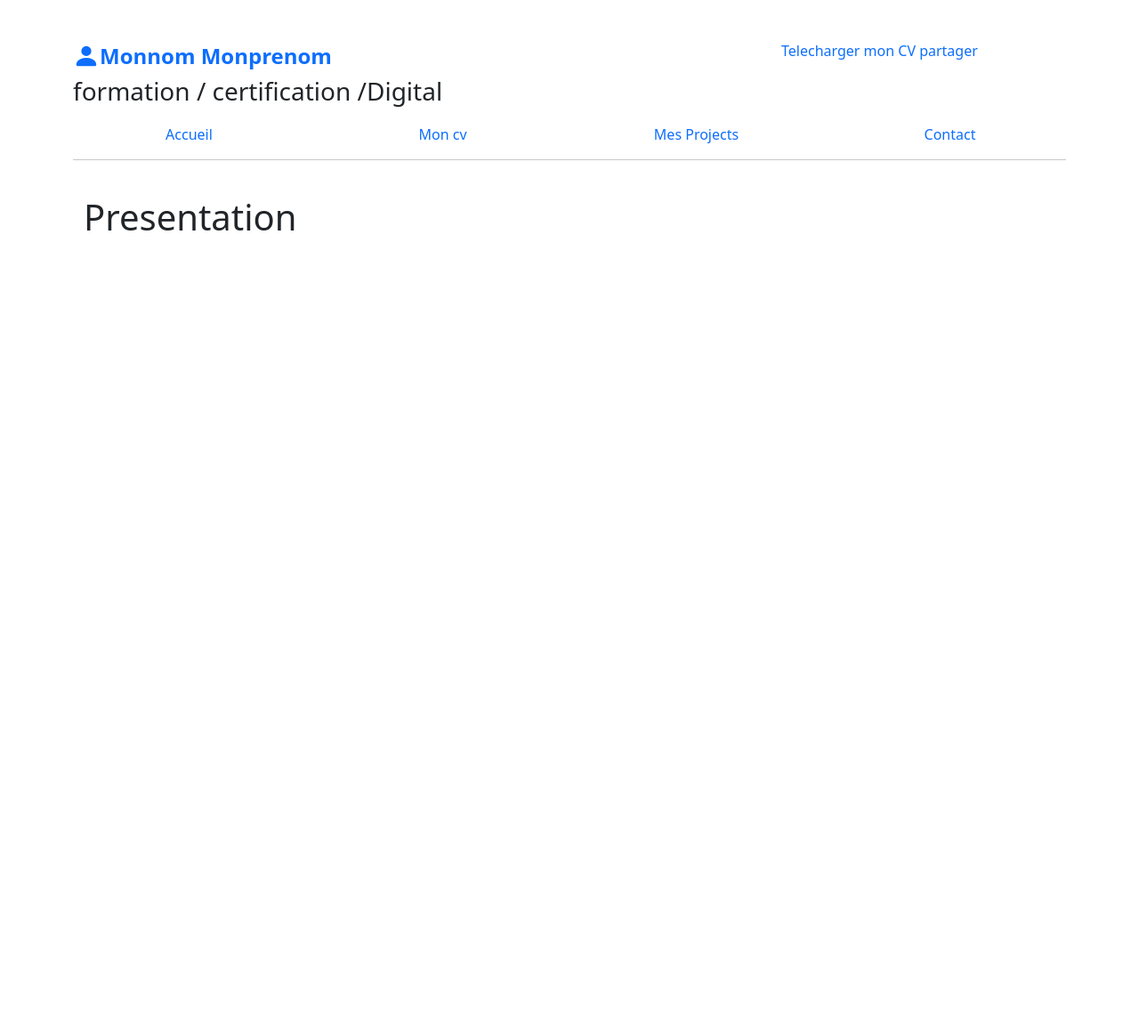
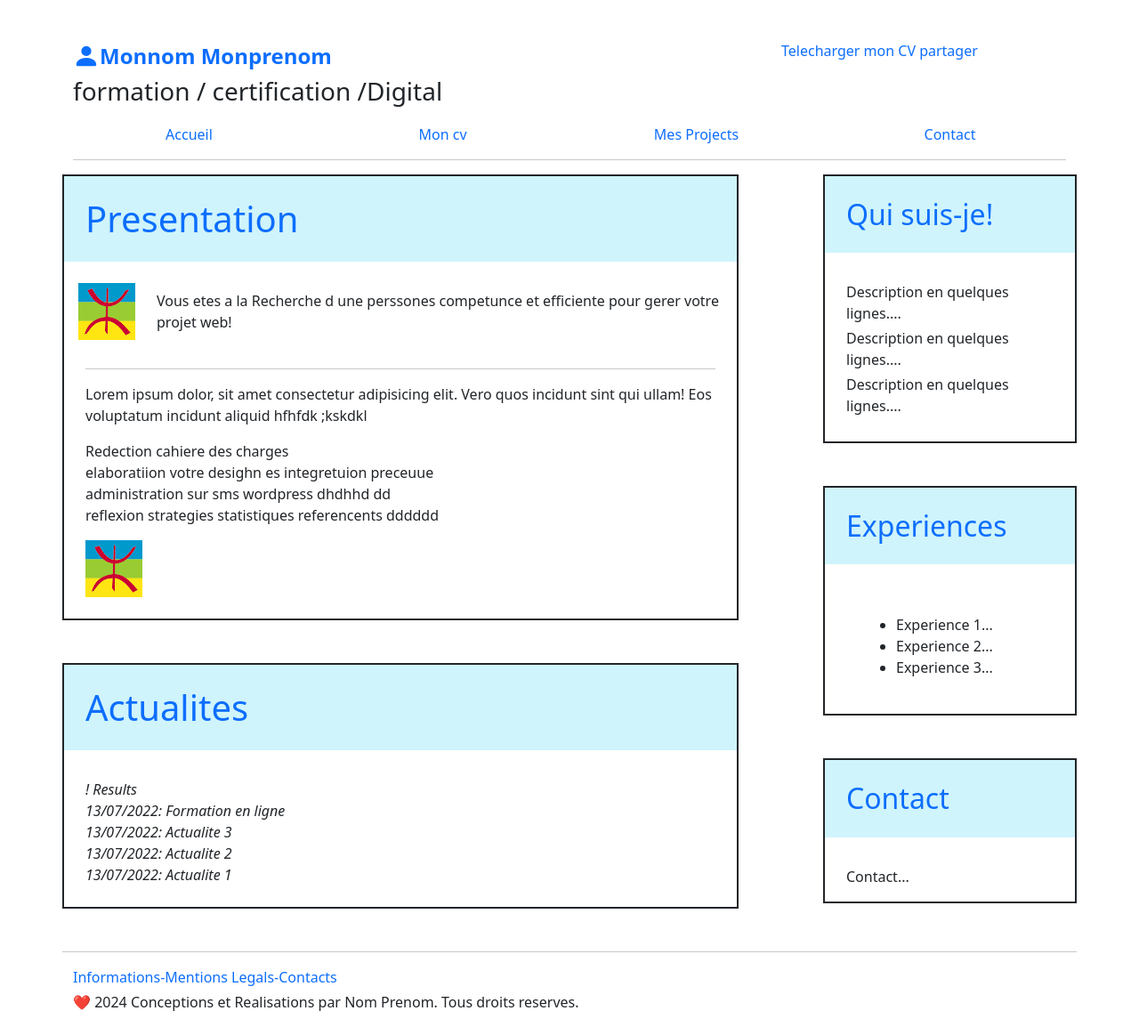
Before and after one commit to Mohda24/TP-2-bootstrap, a plain HTML site: page index.html in a window 1280 px wide. Shown: the part 919-2073 px from the top of the page at 89% size. Before the commit the page ends 1219 px from the top, so only its background shows below. Drawn offline with Linux system fonts and the light colour scheme.

Commit message:
i modified my tp of Bootstrap

```diff
--- a/index.html
+++ b/index.html
@@ -20,7 +20,7 @@
         <p><strong>regardons Quelques images aleatoire</strong> depuis <a href="">https://lorempixel.com</a></p>
         <div class="row">
             <div class="col">
-                <div class="" >
+                <div class="mycard" >
                     <div class="card-body text-center pb-3 ">
                         <p class="card-text">La technologie est l'étude des cutils et des techniques. Le terme désigne tout ce qui peut être dit aux diverses périodes historiques sur l'état de l'art en matière d'outils et de savoir-faire. Il indut l'art, l'artisanat, les métiers, les sciences apoliquées et éventuellement les connaissances. Par extension et abusivement</p>
                     </div>
@@ -28,7 +28,7 @@
                 </div>
             </div>
             <div class="col">
-                <div class="" >
+                <div class="mycard" >
 
                     <div class="card-body text-center pb-3">
                         <p class="card-text">La conception Web englobe de nombreuses compétences et disciplines différentes dans la production et la maintenance de sites
@@ -39,7 +39,7 @@
                 </div>
             </div>
             <div class="col">
-                <div class="" >
+                <div class="mycard" >
                     <div class="card-body text-center pb-3">
                         <p class="card-text ">Les smartohones sont une classe de téléphones mobiles et de dispositifs informatiques mobiles polyvalents. Ils se distinguent des téléphones multifonction par leurs capacités matérielles plus solides et leurs systèmes d'exploitation mobiles étendus, qui facilitent les logiciels plus larges
                             Intemet</p>
@@ -71,13 +71,75 @@
         </div>
         <hr>
         <div class="row">
-            <div class="col-9">
-                <div class="row">
-                    <h1 class="p-4">Presentation</h1>
+            <div class="col-8 ">
+                <div class="row border border-dark border-2">
+                    <h1 class="p-4 text-primary bg-info-subtle">Presentation</h1>
+                    <div class="card-one d-flex align-items-center gap-4 p-3">
+                        <img class="flex-grow-1" src="img/imazighen.png" alt="">
+                        <p class="m-0">Vous etes a la Recherche d une perssones competunce et efficiente pour gerer votre projet web!</p>
+                    </div>
+                    <div class="card-two p-4 pt-0">
+                        <hr>
+                        <p class="">Lorem ipsum dolor, sit amet consectetur adipisicing elit. Vero quos incidunt sint qui ullam! Eos voluptatum incidunt aliquid hfhfdk ;kskdkl</p>
+                        <p class="mb-0">Redection cahiere des charges</p>
+                        <p class="mb-0">elaboratiion votre desighn es integretuion preceuue</p>
+                        <p class="mb-0">administration sur sms wordpress dhdhhd dd</p>
+                        <p>reflexion strategies statistiques referencents dddddd</p>
+                        <img src="img/imazighen.png" alt="">
+                    </div>
+
+                </div>
+                <div class="row mt-5 border border-dark border-2">
+                    <h1 class="p-4 text-primary bg-info-subtle">Actualites</h1>
+                    <div class="mytext p-4">
+                        <p class="mb-0"><i>! Results</i></p>
+                        <p class="mb-0"><i>13/07/2022: Formation en ligne</i></p>
+                        <p class="mb-0"><i>13/07/2022: Actualite 3</i></p>
+                        <p class="mb-0"><i>13/07/2022: Actualite 2</i></p>
+                        <p class="mb-0"><i>13/07/2022: Actualite 1</i></p>
+                    </div>
                 </div>
             </div>
-            <div class="col-3"></div>
+            <!-- the Second row -->
+            <div class="col-3 offset-1 ">
+                <!-- First row -->
+                <div class="row border border-dark border-2">
+                    <h2 class="p-4 text-primary bg-info-subtle">Qui suis-je!</h2>
+                    <div class="mytext p-4">
+                        <p class="mb-1">Description en quelques<br> lignes....</p>
+                        <p class="mb-1">Description en quelques<br> lignes....</p>
+                        <p class="mb-1">Description en quelques<br> lignes....</p>
+                    </div>
+
+                </div>
+                <!-- Another row -->
+                <div class="row border border-dark border-2 mt-5">
+                    <h2 class="p-4 text-primary bg-info-subtle">Experiences</h2>
+                    <div class="mytext p-5 pb-4">
+                        <ul>
+                            <li>Experience 1...</li>
+                            <li>Experience 2...</li>
+                            <li>Experience 3...</li>
+                        </ul>
+                    </div>
+
+                </div>
+                <!-- Last row -->
+                <div class="row border border-dark border-2 mt-5">
+                    <h2 class="p-4 text-primary bg-info-subtle">Contact</h2>
+                    <p class="p-4 pb-3 m-0">Contact...</p>
+
+                </div>
+
+            </div>
+            <hr class="mt-5">
         </div>
+        <!-- Footer -->
+        <footer>
+            <p class="text-primary mb-1">Informations-Mentions Legals-Contacts</p>
+            <p>❤️ 2024 Conceptions  et Realisations par Nom Prenom. Tous droits reserves.</p>
+        </footer>
+
     </div>
 
 
```
Also changed, not shown: img/imazighen.png (added).
